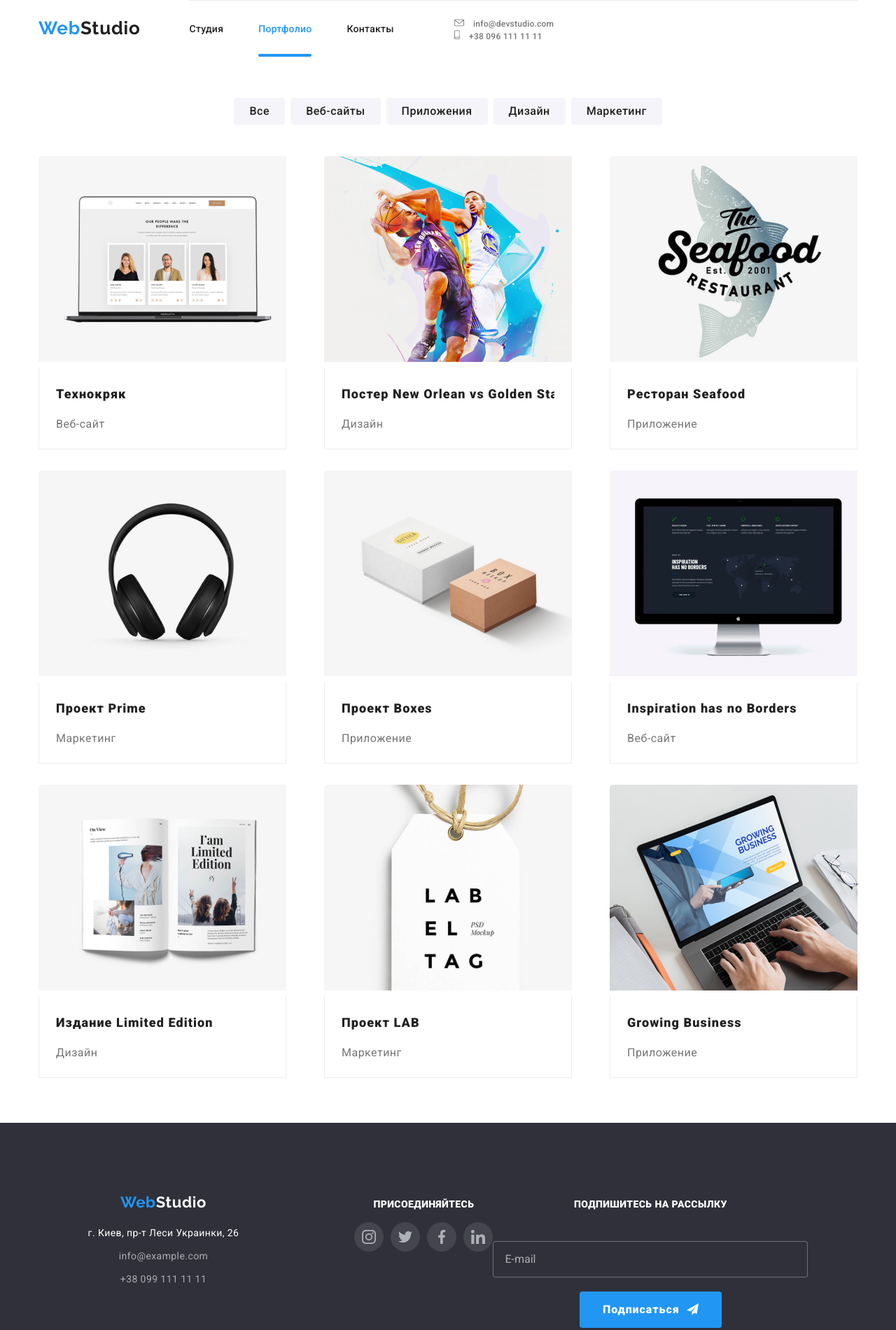
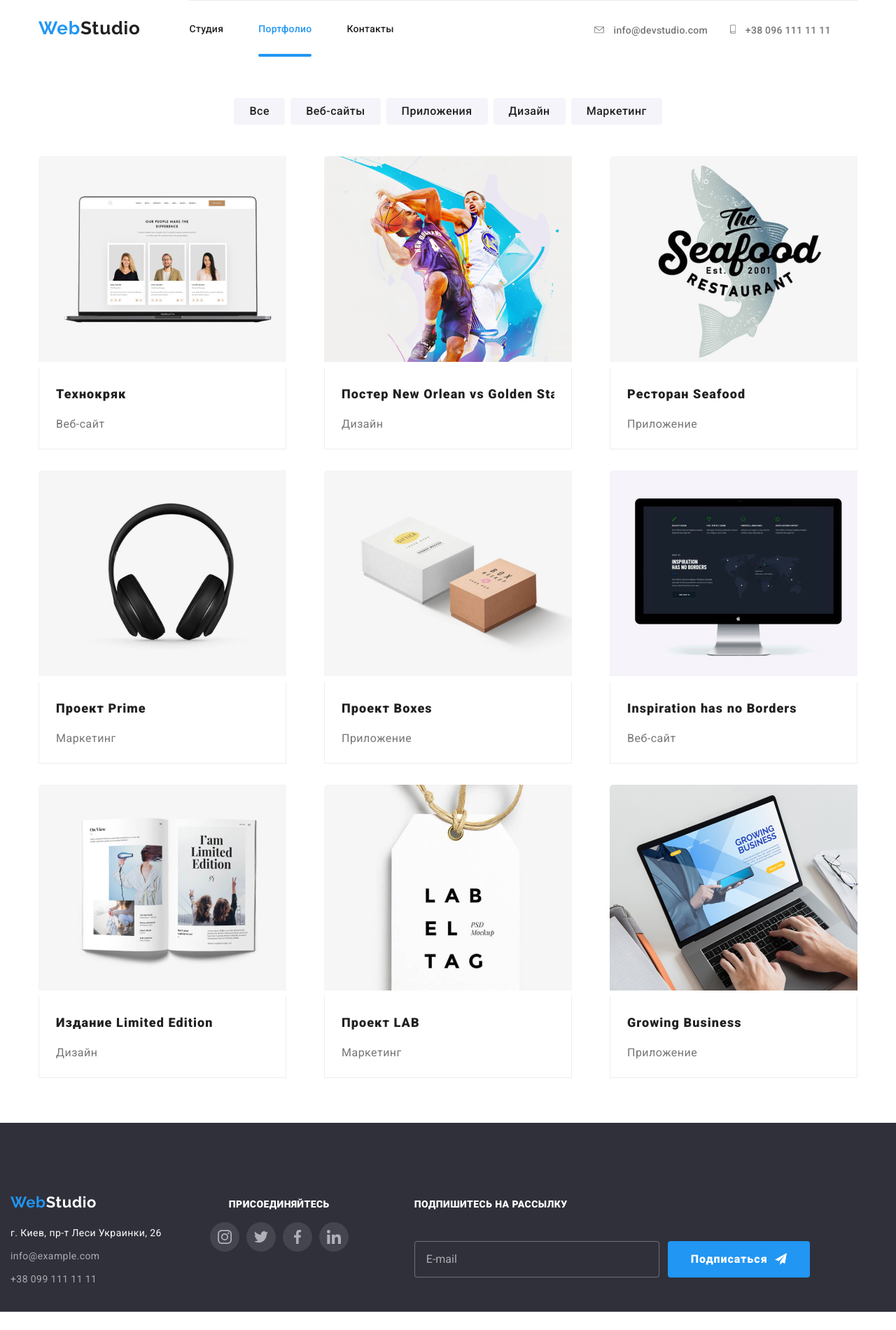
Before and after one commit to MaximPalahnii/goit-markup-hw-08, a plain HTML site: page portfolio.html in a window 1280 px wide. Shown: the top 1900 px of the page at 70% size. After the commit the page ends 1874 px from the top, so only its background shows below. Drawn offline with nearby package versions, Linux system fonts and the light colour scheme; files that its build step writes are made by us from their sources.

Commit message:
DZ08_31.07.2020_2
gotovo

```diff
--- a/sass/components/_button.scss
+++ b/sass/components/_button.scss
@@ -25,6 +25,10 @@
   flex-direction: column;
   justify-content: center;
   align-items: center;
+
+  @media screen and (min-width: 1200px) {
+    flex-direction: row;
+  }
 }
 
 .button-footer {
@@ -35,6 +39,11 @@
   fill: $white-color;
 
   padding-left: auto;
+
+  @media screen and (min-width: 1200px) {
+    justify-content: flex-start;
+    margin-left: 12px;
+  }
 }
 
 .subscriber-icon {
--- a/sass/components/_clients.scss
+++ b/sass/components/_clients.scss
@@ -32,4 +32,8 @@
     border-color: $active-color;
     fill: $active-color;
   }
+
+  @media screen and (min-width: 1200px) {
+    width: 170px;
+  }
 }
--- a/sass/components/_features.scss
+++ b/sass/components/_features.scss
@@ -12,9 +12,15 @@
     display: flex;
     flex-wrap: wrap;
   }
+  @media screen and (min-width: 1200px) {
+    flex-wrap: nowrap;
+  }
   .featitem {
     @media screen and (min-width: 768px) {
       flex-basis: calc((100% - 30px) / 2);
+    }
+    @media screen and (min-width: 1200px) {
+      flex-basis: calc((100% - 30px) / 4);
     }
   }
 }
@@ -31,10 +37,6 @@
   margin-bottom: 30px;
   margin-top: 30px;
   border-radius: 4px;
-
-  // @media screen and (min-width: 768px) {
-  //   width: 350px;
-  // }
 }
 
 .featitem {
--- a/sass/components/_footer.scss
+++ b/sass/components/_footer.scss
@@ -6,7 +6,6 @@ footer {
 }
 
 footer .container {
-  // display: flex;
   align-items: baseline;
   justify-content: center;
   border-bottom: 1px solid rgba(255, 255, 255, 0.1);
@@ -16,9 +15,12 @@ footer .container {
   @media screen and (min-width: 768px) {
     display: flex;
     flex-wrap: wrap;
-    // padding-top: 60px;
     text-align: center;
-    // margin-left: 70px;
+  }
+  @media screen and (min-width: 1200px) {
+    margin-left: 0px;
+    text-align: start;
+    justify-content: start;
   }
 }
 
@@ -28,6 +30,13 @@ footer .subscribe-social {
   @media screen and (min-width: 768px) {
     margin-left: 165px;
   }
+  @media screen and (min-width: 1200px) {
+    margin-left: 69px;
+  }
+  @media screen and (min-width: 1200px) {
+    text-align: start;
+    justify-content: flex-start;
+  }
 }
 
 footer .subscribe-form {
@@ -35,6 +44,12 @@ footer .subscribe-form {
 
   @media screen and (min-width: 768px) {
     margin-left: 0px;
+  }
+  @media screen and (min-width: 1200px) {
+    margin-left: 94px;
+  }
+  @media screen and (min-width: 1200px) {
+    justify-content: flex-start;
   }
 }
 
@@ -56,13 +71,11 @@ footer .logo {
   font-size: 22px;
   margin-right: 0px;
   margin-bottom: 20px;
+
+  @media screen and (min-width: 1200px) {
+    justify-content: flex-start;
+  }
 }
-
-// footer .adresconteiner {
-//   display: flex;
-//   align-items: center;
-//   justify-content: column;
-// }
 
 .address-list li:not(:last-child) {
   margin-bottom: 9px;
@@ -75,6 +88,10 @@ footer .logo {
 
   font-size: 14px;
   font-style: normal;
+
+  @media screen and (min-width: 1200px) {
+    justify-content: flex-start;
+  }
 }
 
 .address-item a {
@@ -126,6 +143,10 @@ footer .social-item:not(:last-child) {
   font-weight: 700;
   text-transform: uppercase;
   color: $white-color;
+
+  @media screen and (min-width: 1200px) {
+    display: block;
+  }
 }
 
 .footer-email {
@@ -148,6 +169,9 @@ footer .social-item:not(:last-child) {
   @media screen and (min-width: 768px) {
     width: 450px;
   }
+  @media screen and (min-width: 1200px) {
+    width: 350px;
+  }
 }
 
 .footer-email::placeholder {
--- a/sass/components/_header.scss
+++ b/sass/components/_header.scss
@@ -173,13 +173,11 @@ header a {
 }
 
 .contacts-list {
-  // display: flex;
   flex-direction: column;
   justify-content: center;
 
-  // margin-right: auto;
   align-items: center;
-  // margin-left: 260px;
+
   margin-top: 68px;
   margin-bottom: 32px;
 
@@ -189,17 +187,25 @@ header a {
   font-size: 18px;
   line-height: 21px;
   letter-spacing: 0.02em;
-  // height: 80px;
 
   @media screen and (min-width: 768px) {
     justify-content: flex-start;
     align-content: flex-start;
-    // height: 80px;
-    // text-align: center;
     margin-top: 25px;
 
     font-size: 12px;
     line-height: 14px;
+  }
+  @media screen and (min-width: 1200px) {
+    flex-direction: row;
+    align-items: baseline;
+    display: flex;
+    margin-top: 32px;
+    margin-left: 170px;
+    margin-right: auto;
+
+    font-size: 14px;
+    line-height: 16px;
   }
 }
 
@@ -223,6 +229,10 @@ header a {
   color: $main-text-color;
   fill: $main-text-color;
   transition: color $timing-funktion, fill $timing-funktion;
+
+  @media screen and (min-width: 1200px) {
+    margin-left: 30px;
+  }
 
   &:hover,
   &:focus {
--- a/sass/components/_team.scss
+++ b/sass/components/_team.scss
@@ -22,8 +22,9 @@
     flex-wrap: wrap;
   }
 
-  @media screen and (min-width: 1140px) {
-    max-width: 1140px;
+  @media screen and (min-width: 1200px) {
+    max-width: 1200px;
+    flex-wrap: nowrap;
     display: flex;
     justify-content: center;
     margin: 0;
@@ -42,10 +43,10 @@
     margin-bottom: 30px;
   }
   @media screen and (min-width: 768px) {
-    flex-basis: calc((100% - 30px) / 2);
+    flex-basis: calc((100% - 30px) / 4);
     margin-bottom: 30px;
 
-    &:not(:nth-child(2n)) {
+    &:not(:nth-child(4n)) {
       margin-right: 30px;
     }
   }
--- a/sass/components/_wedoit.scss
+++ b/sass/components/_wedoit.scss
@@ -3,12 +3,16 @@
   list-style-type: none;
   text-decoration: none;
   // display: block;
+
+  @media screen and (min-width: 1200px) {
+    display: unset;
+  }
 }
 
-// .wedoit-list {
-//   display: flex;
-//   justify-content: space-between;
-// }
+.wedoit-list {
+  display: flex;
+  justify-content: space-between;
+}
 
 .wedoit-item {
   display: block;
```
Also changed, not shown: css/main.css, css/main.min.css, 2 other files.
